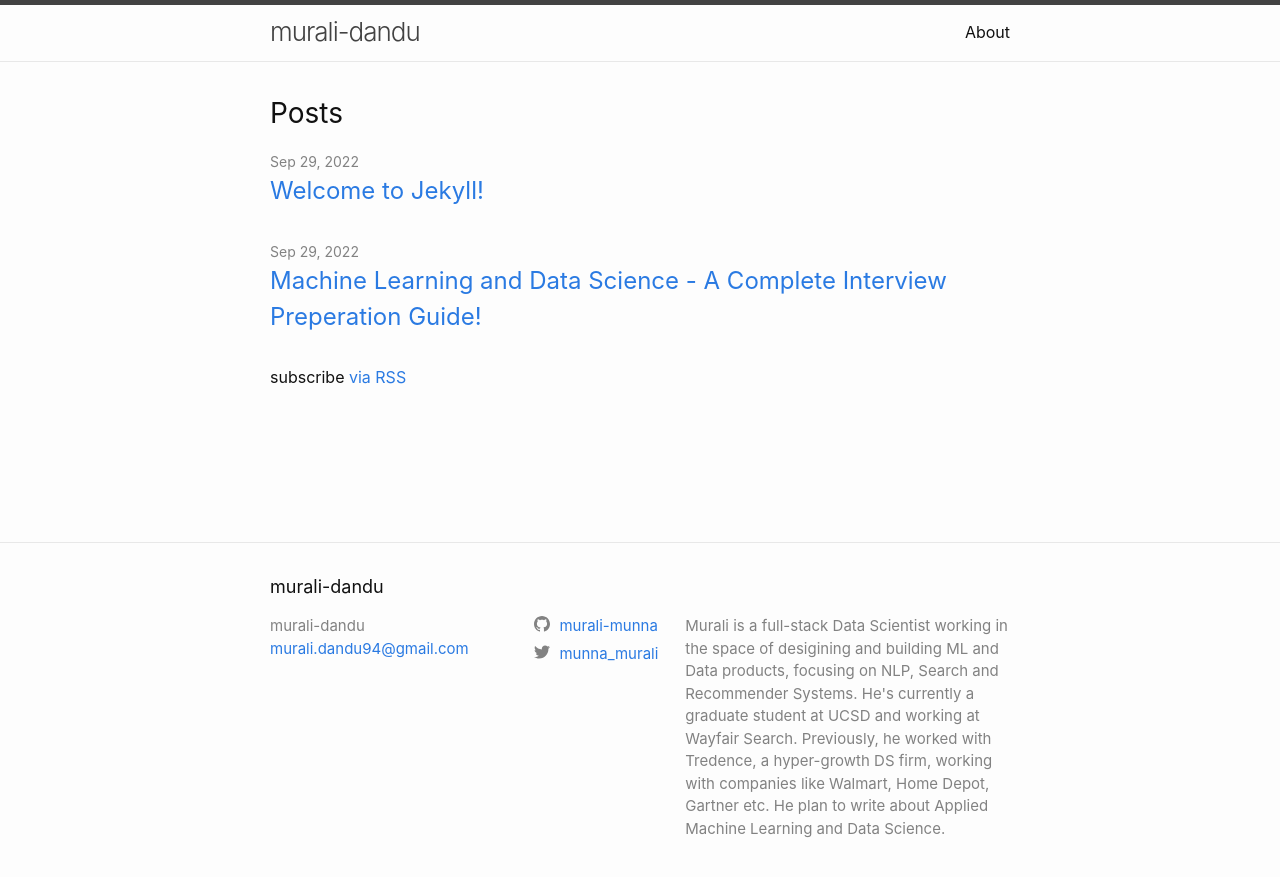
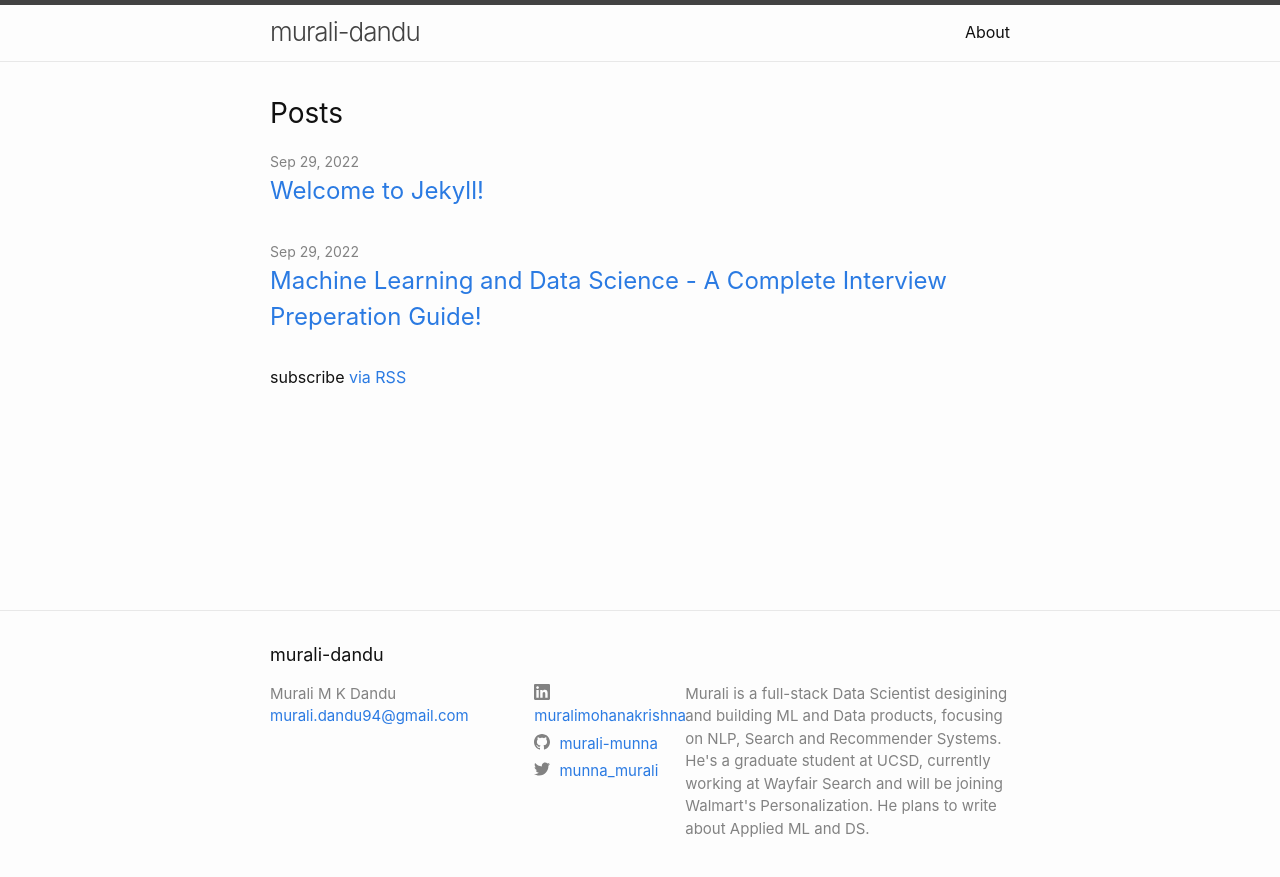
Before and after one commit to murali-munna/murali-munna.github.io, a Jekyll site: the page built from index.markdown, in a window 1280 px wide. Shown: the top 877 px of the page. Built offline with Jekyll 4.4.1, drawn with Linux system fonts in a browser that asks for light colours.

Commit message:
updated branding

```diff
--- a/_config.yml
+++ b/_config.yml
@@ -21,14 +21,26 @@
 title: murali-dandu
 email: murali.dandu94@gmail.com
 description: >- # this means to ignore newlines until "baseurl:"
-  Murali is a full-stack Data Scientist working in the space of desigining and building ML and Data products, focusing on NLP, Search and Recommender Systems.
-  He's currently a graduate student at UCSD and working at Wayfair Search.
-  Previously, he worked with Tredence, a hyper-growth DS firm, working with companies like Walmart, Home Depot, Gartner etc.
-  He plan to write about Applied Machine Learning and Data Science.
+  Murali is a full-stack Data Scientist desigining and building ML and Data products, focusing on NLP, Search and Recommender Systems.
+  He's a graduate student at UCSD, currently working at Wayfair Search and will be joining Walmart's Personalization.
+  He plans to write about Applied ML and DS.
 baseurl: "" # the subpath of your site, e.g. /blog
 url: "" # the base hostname & protocol for your site, e.g. http://example.com
 twitter_username: munna_murali
 github_username:  murali-munna
+
+
+# Fields minima uses, but are not defaulted with the jekyll command.
+# Author is the default for posts, the Atom feed, and is used in the footer.
+author: Murali M K Dandu
+linkedin_username: muralimohanakrishna
+
+# New fields not defaulted by jekyll-new with the minima theme
+# Add a copyright. A copyright symbol and year will be added automatically
+# copyright: Company Name, Inc.
+# Should add this in includes/footer.html
+copyright: ""
+
 
 # Build settings
 # Removed minima theme as it is now a regular theme.
--- a/_includes/social.html
+++ b/_includes/social.html
@@ -1,10 +1,10 @@
 <ul class="social-media-list">
+  {%- if site.linkedin_username -%}<li><a href="https://www.linkedin.com/in/{{ site.linkedin_username| cgi_escape | escape }}"><svg class="svg-icon"><use xlink:href="{{ '/assets/minima-social-icons.svg#linkedin' | relative_url }}"></use></svg> <span class="username">{{ site.linkedin_username| escape }}</span></a></li>{%- endif -%}
+  {%- if site.github_username -%}<li><a href="https://github.com/{{ site.github_username| cgi_escape | escape }}"><svg class="svg-icon"><use xlink:href="{{ '/assets/minima-social-icons.svg#github' | relative_url }}"></use></svg> <span class="username">{{ site.github_username| escape }}</span></a></li>{%- endif -%}
   {%- if site.dribbble_username -%}<li><a href="https://dribbble.com/{{ site.dribbble_username| cgi_escape | escape }}"><svg class="svg-icon"><use xlink:href="{{ '/assets/minima-social-icons.svg#dribbble' | relative_url }}"></use></svg> <span class="username">{{ site.dribbble_username| escape }}</span></a></li>{%- endif -%}
   {%- if site.facebook_username -%}<li><a href="https://www.facebook.com/{{ site.facebook_username| cgi_escape | escape }}"><svg class="svg-icon"><use xlink:href="{{ '/assets/minima-social-icons.svg#facebook' | relative_url }}"></use></svg> <span class="username">{{ site.facebook_username| escape }}</span></a></li>{%- endif -%}
   {%- if site.flickr_username -%}<li><a href="https://www.flickr.com/photos/{{ site.flickr_username| cgi_escape | escape }}"><svg class="svg-icon"><use xlink:href="{{ '/assets/minima-social-icons.svg#flickr' | relative_url }}"></use></svg> <span class="username">{{ site.flickr_username| escape }}</span></a></li>{%- endif -%}
-  {%- if site.github_username -%}<li><a href="https://github.com/{{ site.github_username| cgi_escape | escape }}"><svg class="svg-icon"><use xlink:href="{{ '/assets/minima-social-icons.svg#github' | relative_url }}"></use></svg> <span class="username">{{ site.github_username| escape }}</span></a></li>{%- endif -%}
   {%- if site.instagram_username -%}<li><a href="https://instagram.com/{{ site.instagram_username| cgi_escape | escape }}"><svg class="svg-icon"><use xlink:href="{{ '/assets/minima-social-icons.svg#instagram' | relative_url }}"></use></svg> <span class="username">{{ site.instagram_username| escape }}</span></a></li>{%- endif -%}
-  {%- if site.linkedin_username -%}<li><a href="https://www.linkedin.com/in/{{ site.linkedin_username| cgi_escape | escape }}"><svg class="svg-icon"><use xlink:href="{{ '/assets/minima-social-icons.svg#linkedin' | relative_url }}"></use></svg> <span class="username">{{ site.linkedin_username| escape }}</span></a></li>{%- endif -%}
   {%- if site.pinterest_username -%}<li><a href="https://www.pinterest.com/{{ site.pinterest_username| cgi_escape | escape }}"><svg class="svg-icon"><use xlink:href="{{ '/assets/minima-social-icons.svg#pinterest' | relative_url }}"></use></svg> <span class="username">{{ site.pinterest_username| escape }}</span></a></li>{%- endif -%}
   {%- for mst in site.mastodon -%}{%- if mst.username and mst.instance -%}<li><a href="https://{{ mst.instance| cgi_escape | escape}}/@{{mst.username}}"><svg class="svg-icon"><use xlink:href="{{ '/assets/minima-social-icons.svg#mastodon' | relative_url }}"></use></svg> <span class="username">{{ mst.username|escape }}</span></a></li>{%- endif -%}{%- endfor -%}
   {%- if site.twitter_username -%}<li><a href="https://www.twitter.com/{{ site.twitter_username| cgi_escape | escape }}"><svg class="svg-icon"><use xlink:href="{{ '/assets/minima-social-icons.svg#twitter' | relative_url }}"></use></svg> <span class="username">{{ site.twitter_username| escape }}</span></a></li>{%- endif -%}
```
